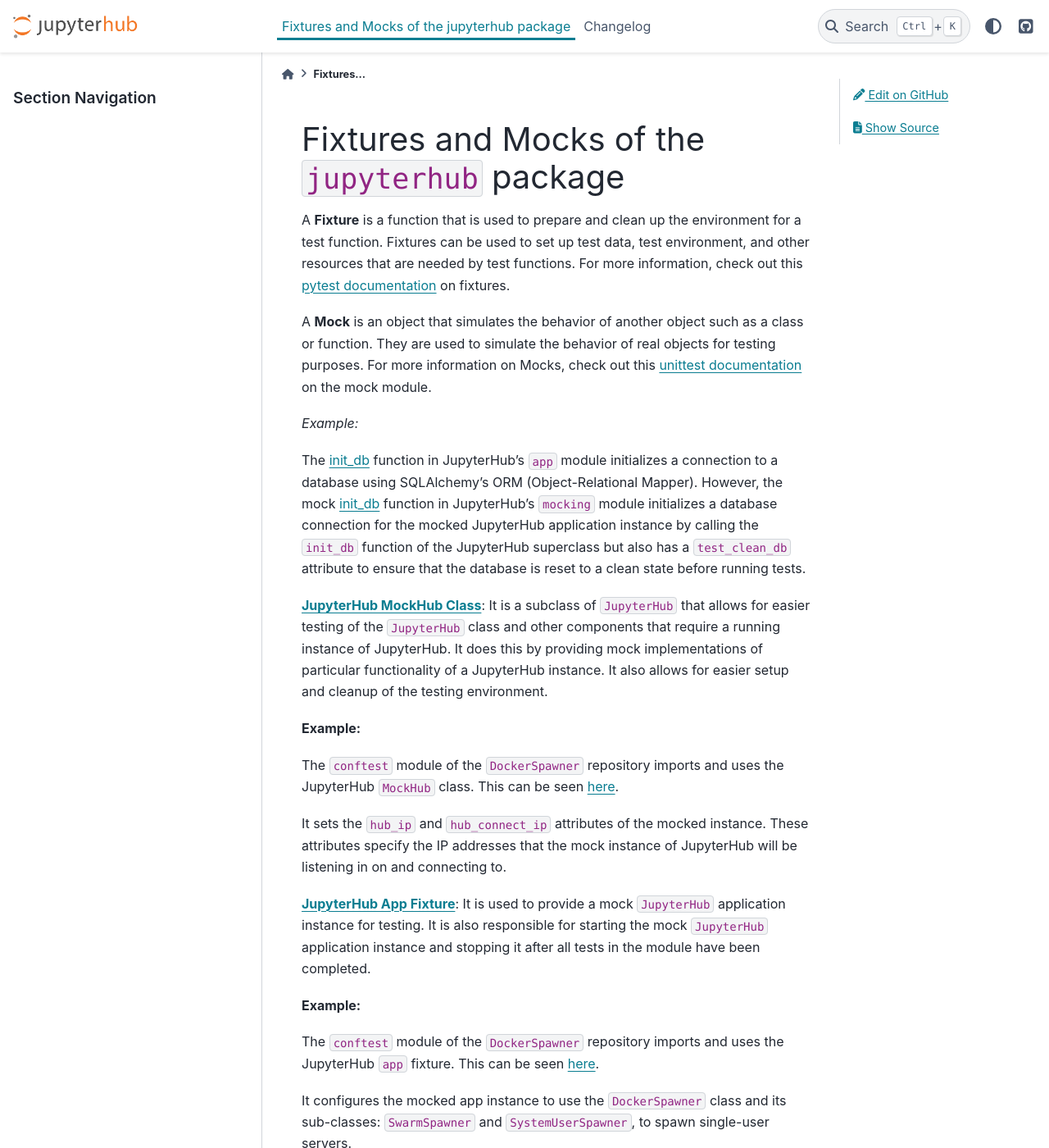
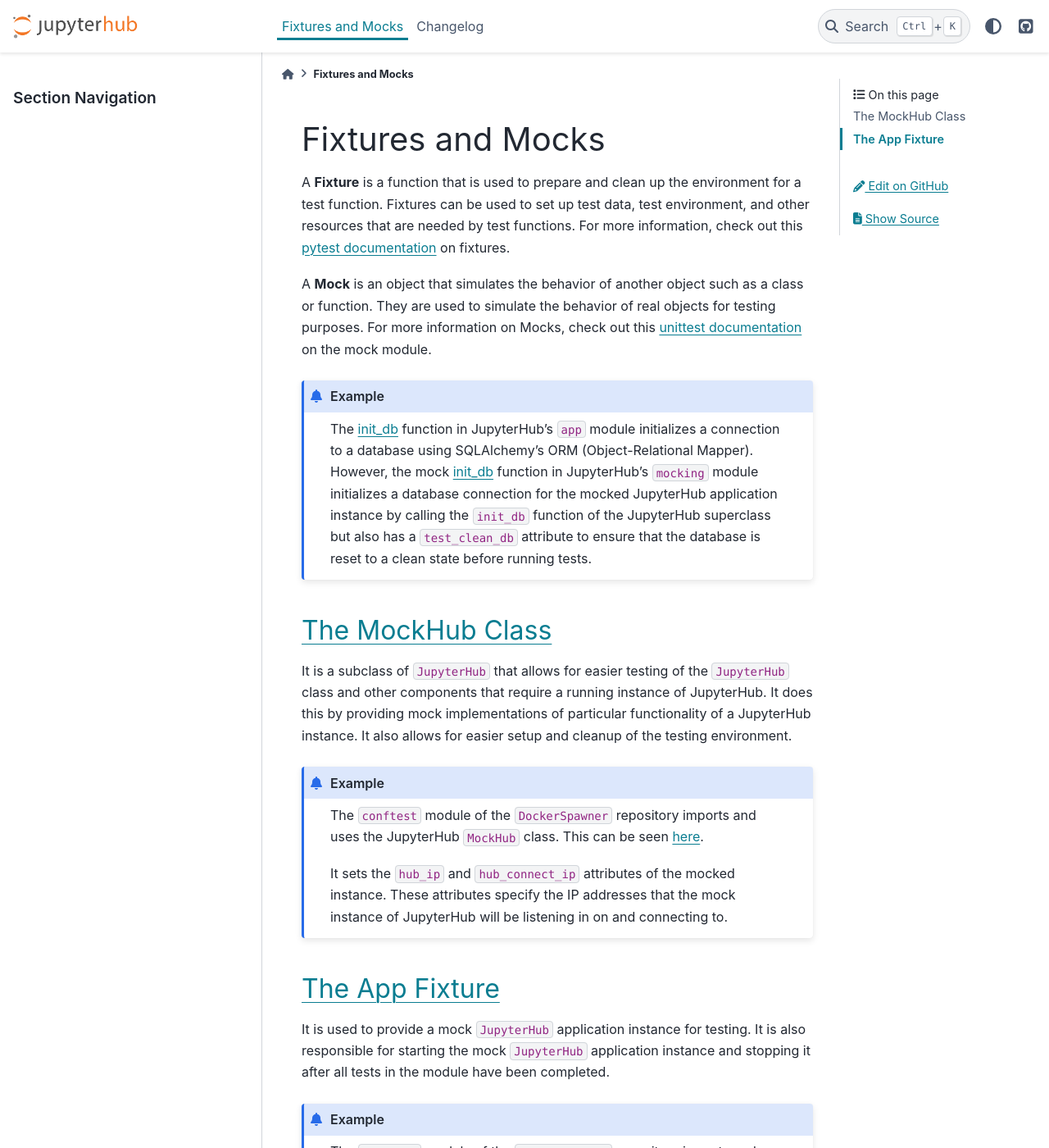
Before and after one commit to jupyterhub/pytest-jupyterhub, a Sphinx documentation site: the page built from docs/source/fixtures.md, in a window 1280 px wide and 1400 px high. Shown: the whole window at 82% size. Built offline with Sphinx 7.4.7 and the PyData theme 0.15.4, drawn with Linux system fonts in a browser that asks for light colours.

Commit message:
include an example directive

````diff
--- a/docs/source/fixtures.md
+++ b/docs/source/fixtures.md
@@ -1,32 +1,29 @@
-# Fixtures and Mocks of the `jupyterhub` package
+# Fixtures and Mocks
 A **Fixture** is a function that is used to prepare and clean up the environment for a test function. Fixtures can be used to set up test data, test environment, and other resources that are needed by test functions.
 For more information, check out this [pytest documentation](https://docs.pytest.org/en/latest/explanation/fixtures.html) on fixtures.
 
 A **Mock** is an object that simulates the behavior of another object such as a class or function. They are used to simulate the behavior of real objects for testing purposes.
 For more information on Mocks, check out this [unittest documentation](https://docs.python.org/3/library/unittest.mock.html) on the mock module.
-
-*Example:*
-
+```{admonition} Example
 The [init_db](https://github.com/jupyterhub/jupyterhub/blob/336d7cfcfaf74087e4ee467d5e3d3bec0c25c3d0/jupyterhub/app.py#L1804) function in JupyterHub's `app` module initializes a connection to a database using SQLAlchemy's ORM (Object-Relational Mapper).
 However, the mock [init_db](https://github.com/jupyterhub/jupyterhub/blob/336d7cfcfaf74087e4ee467d5e3d3bec0c25c3d0/jupyterhub/tests/mocking.py#L295) function in JupyterHub's `mocking` module initializes a database connection for the mocked JupyterHub application instance by calling the `init_db` function of the JupyterHub superclass but also has a `test_clean_db` attribute to ensure that the database is reset to a clean state before running tests.
+```
 
-**[JupyterHub MockHub Class](https://github.com/jupyterhub/jupyterhub/blob/e4f72c9eeb4cd308ff5cbcf21142b2cb0a0345e4/jupyterhub/tests/mocking.py#L220)**:
+## [The MockHub Class](https://github.com/jupyterhub/jupyterhub/blob/e4f72c9eeb4cd308ff5cbcf21142b2cb0a0345e4/jupyterhub/tests/mocking.py#L220)
 It is a subclass of `JupyterHub` that allows for easier testing of the `JupyterHub` class and other components that require a running instance of JupyterHub. It does this by providing mock implementations of particular functionality of a JupyterHub instance. It also allows for easier setup and cleanup of the testing environment.
-
-**Example:**
-
+```{admonition} Example
 The `conftest` module of the `DockerSpawner` repository imports and uses the JupyterHub `MockHub` class. This can be seen [here](https://github.com/jupyterhub/dockerspawner/blob/8503af69161a3a543cc613f93ce7951ad30a1912/tests/conftest.py#L26).
 
 It sets the `hub_ip` and `hub_connect_ip` attributes of the mocked instance.
 These attributes specify the IP addresses that the mock instance of JupyterHub will be listening in on and connecting to.
+```
 
-**[JupyterHub App Fixture](https://github.com/jupyterhub/jupyterhub/blob/e4f72c9eeb4cd308ff5cbcf21142b2cb0a0345e4/jupyterhub/tests/conftest.py#L61)**:
+## [The App Fixture](https://github.com/jupyterhub/jupyterhub/blob/e4f72c9eeb4cd308ff5cbcf21142b2cb0a0345e4/jupyterhub/tests/conftest.py#L61)
 It is used to provide a mock `JupyterHub` application instance for testing. It is also responsible for starting the mock `JupyterHub` application instance and stopping it after all tests in the module have been completed.
-
-**Example:**
-
+```{admonition} Example
 The `conftest` module of the `DockerSpawner` repository imports and uses the JupyterHub `app` fixture. This can be seen [here](https://github.com/jupyterhub/dockerspawner/blob/8503af69161a3a543cc613f93ce7951ad30a1912/tests/conftest.py#L60).
 
 It configures the mocked app instance to use the `DockerSpawner` class and its sub-classes: `SwarmSpawner` and `SystemUserSpawner`, to spawn single-user servers.
+```
 
 The `MockHub` class and the `app` fixture of the `JupyterHub` repository and the fixtures they rely on i.e: `event_loop`, `io_loop`, `ssl_tmpdir`, should be included in the **JupyterHub Pytest Plugin** to enable for testing of the DockerSpawner and other JupyterHub component implementations without having to import them from the JupyterHub repository.
````
